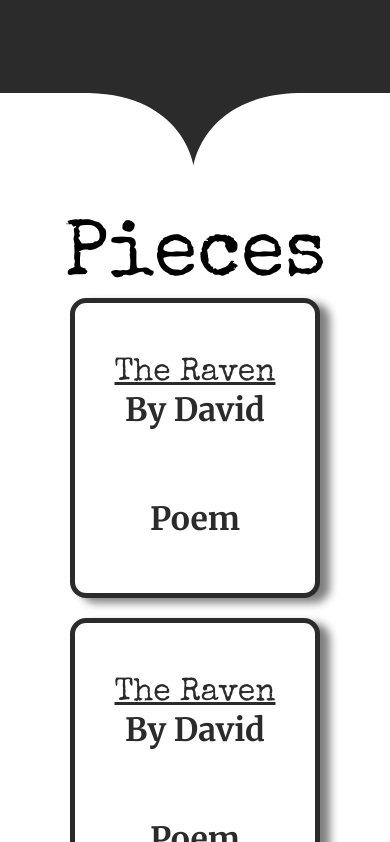
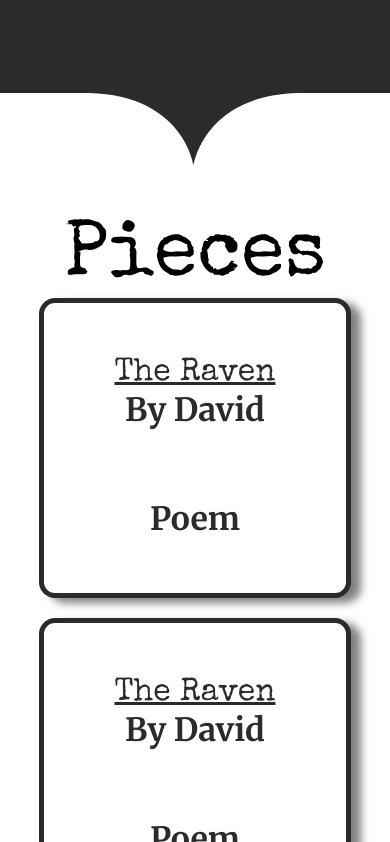
Before and after one commit to DavidUlloa6310/YourPapyrs, a React (Create React App) app in the folder client/: page / in a window 390 px wide. Shown: the part 756-1598 px from the top of the page. Built offline with nearby package versions, Linux system fonts and the light colour scheme.

Commit message:
Updated Grid Layout for Cards

```diff
--- a/client/src/Components/PiecesSection/PiecesList.module.css
+++ b/client/src/Components/PiecesSection/PiecesList.module.css
@@ -1,11 +1,6 @@
 .grid {
   display: grid;
-  grid-template-columns: repeat(4, 1fr);
+  grid-template-columns: repeat(auto-fit, minmax(240px, 1fr));
   grid-gap: 20px;
+  width: 80vw;
 }
-
-@media (max-width: 1250px) {
-  .grid {
-    grid-template-columns: repeat(1, 1fr);
-  }
-}
```
